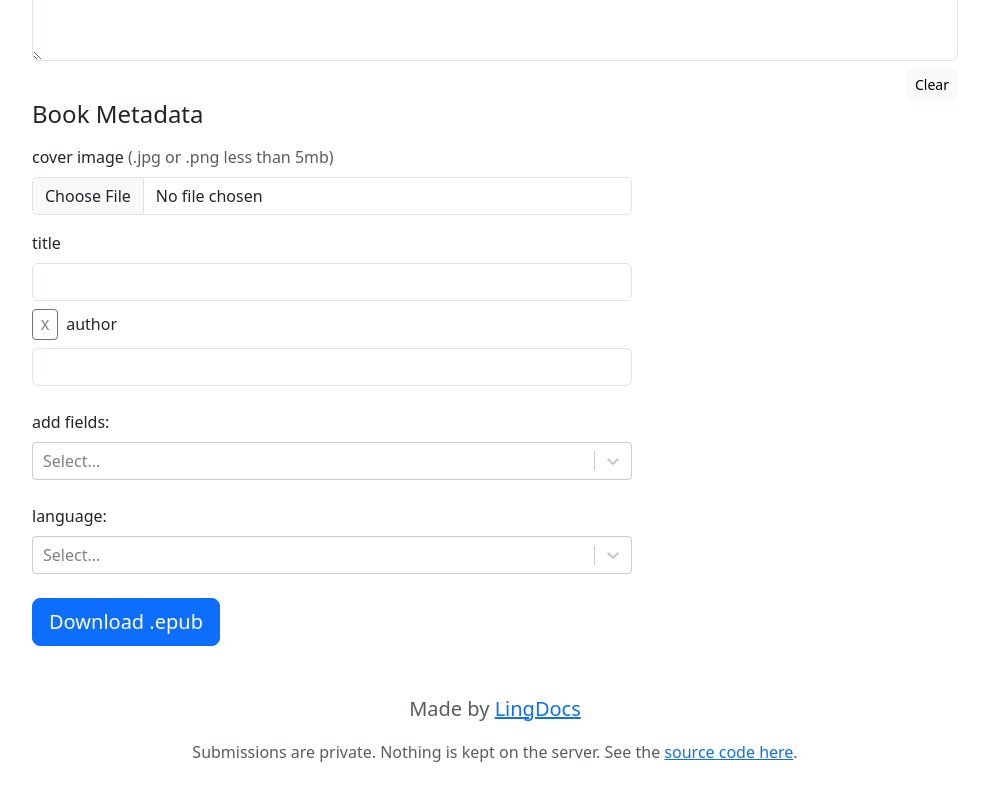
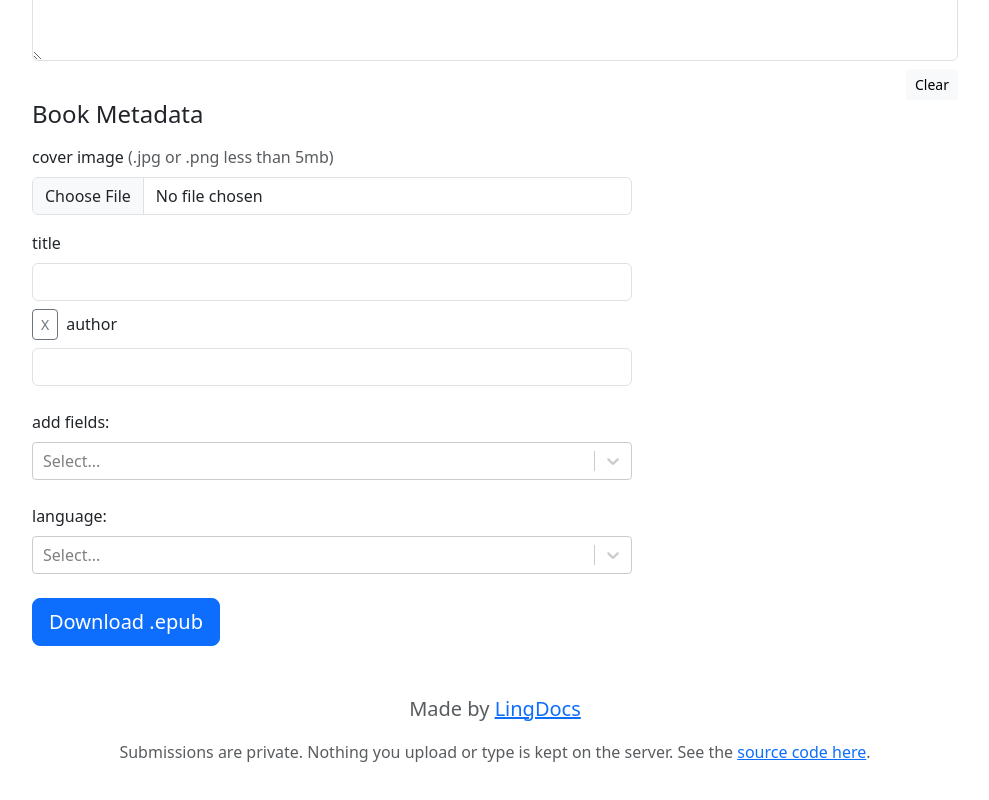
Before and after one commit to lingdocs/rtl-epub-maker, a Next.js app: page / in a window 1280 px wide. Shown: the part 631-1431 px from the top of the page, without its empty margins (145-1134 px from the left). Built offline with nearby package versions, Linux system fonts and the light colour scheme.

Commit message:
tweak text

```diff
--- a/app/page.tsx
+++ b/app/page.tsx
@@ -72,7 +72,7 @@ export default function Home() {
     </div>
     <div className="text-center mt-4 text-muted">
       <p className="lead">Made by <a className="em-link" href="https://lingdocs.com">LingDocs</a></p>
-      <p>Submissions are private. Nothing is kept on the server. See the <a className="em-link" href="https://github.com/lingdocs/rtl-epub-maker">source code here</a>.</p>
+      <p>Submissions are private. Nothing you upload or type is kept on the server. See the <a className="em-link" href="https://github.com/lingdocs/rtl-epub-maker">source code here</a>.</p>
     </div>
     <FormatGuideModal show={showFormatGuide} onHide={() => setShowFormatGuide(false)} />
   </div>
--- a/docker-compose.yml
+++ b/docker-compose.yml
@@ -1,5 +1,3 @@
-version: "3.7"
-
 services:
   app:
     image: lingdocs/rtl-epub-maker
```
